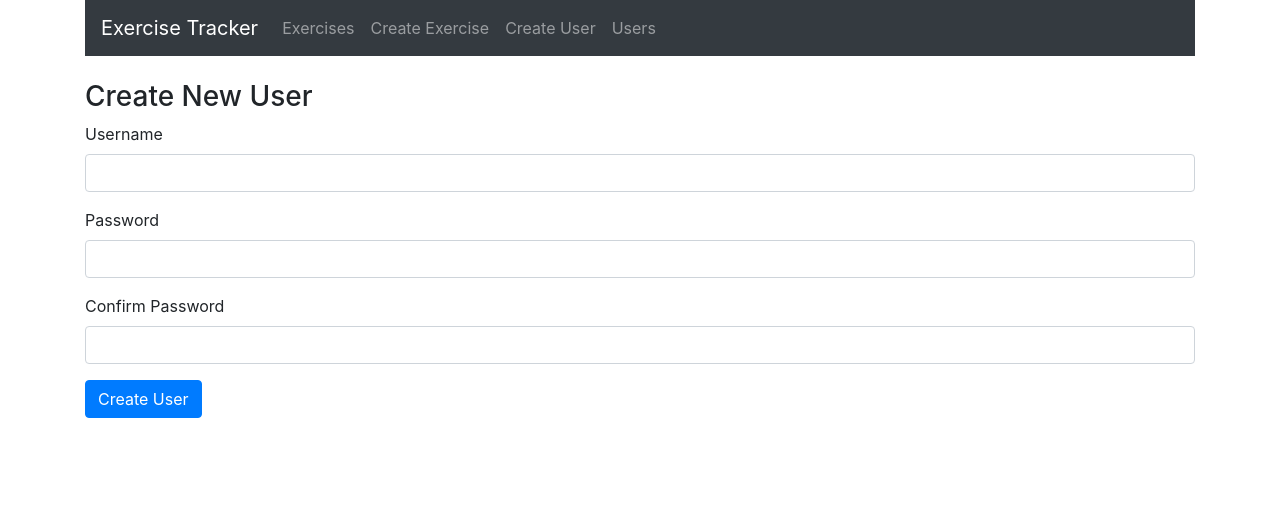
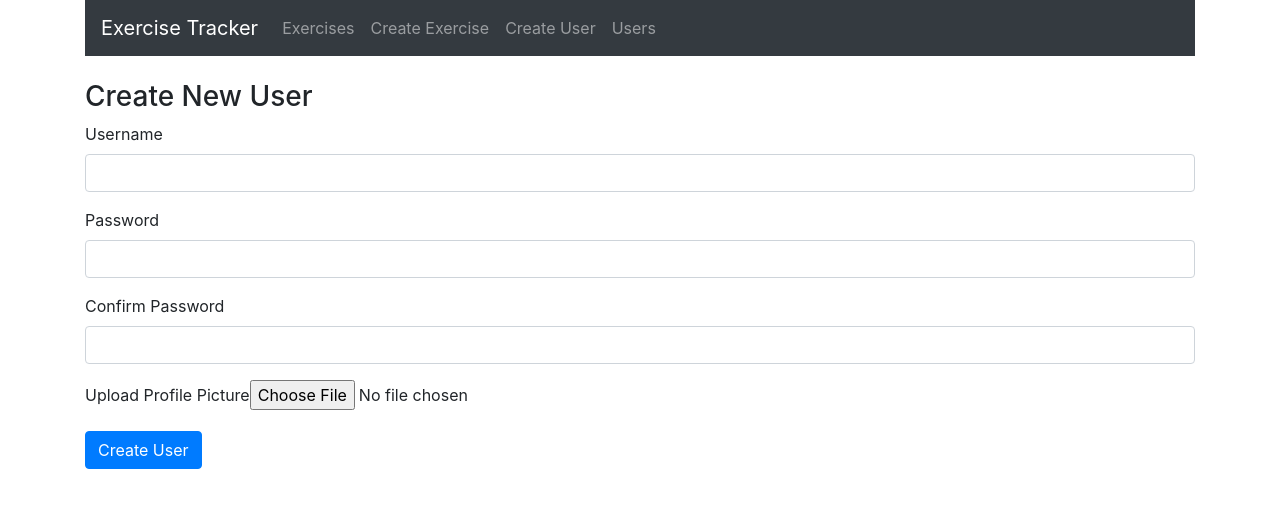
Before and after one commit to agwadan/mern-stack-exercise, a React (Create React App) app in the folder frontend/: page /user in a window 1280 px wide. Shown: the top 508 px of the page. Built offline with nearby package versions, Linux system fonts and the light colour scheme.

Commit message:
Add file upload field

```diff
--- a/frontend/src/components/CreateUser.js
+++ b/frontend/src/components/CreateUser.js
@@ -37,9 +37,10 @@ class CreateUser extends Component {
 
   onSubmit(e) {
     e.preventDefault(); //--------------------- Prevents the forms from being handled the default way html does it.
+
     const user = {
       username: this.state.username,
-      password: this.state.password
+      password: this.state.passwordTwo
     }
     console.log(user);
     axios.post('http://localhost:5000/users/add', user)
@@ -90,6 +91,11 @@ class CreateUser extends Component {
           </div>
 
           <div className='form-group'>
+            <label>Upload Profile Picture</label>
+            <input type='file' name='photo' />
+          </div>
+
+          <div className='form-group'>
             <input type='submit' value='Create User' className='btn btn-primary' />
           </div>
         </form>
```
